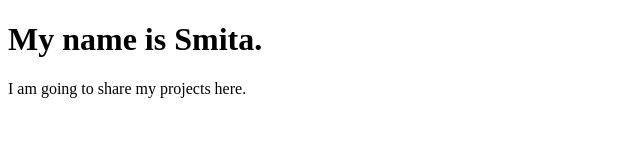
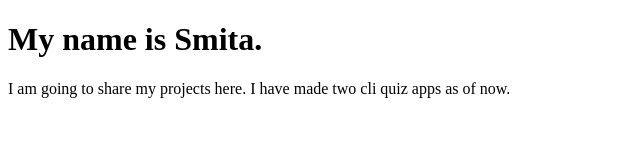
Before and after one commit to smita-webdev/smita-samplesite, a plain HTML site: page index.html in a window 1280 px wide. Shown: the whole page, without its empty margins (0-640 px from the left). Drawn offline with Linux system fonts and the light colour scheme.

Commit message:
Updated project details

```diff
--- a/index.html
+++ b/index.html
@@ -8,5 +8,8 @@
 <body>
     <h1>My name is Smita.</h1>
     I am going to share my projects here.
+
+    I have made two cli quiz apps as of now.
+
 </body>
 </html>
```
